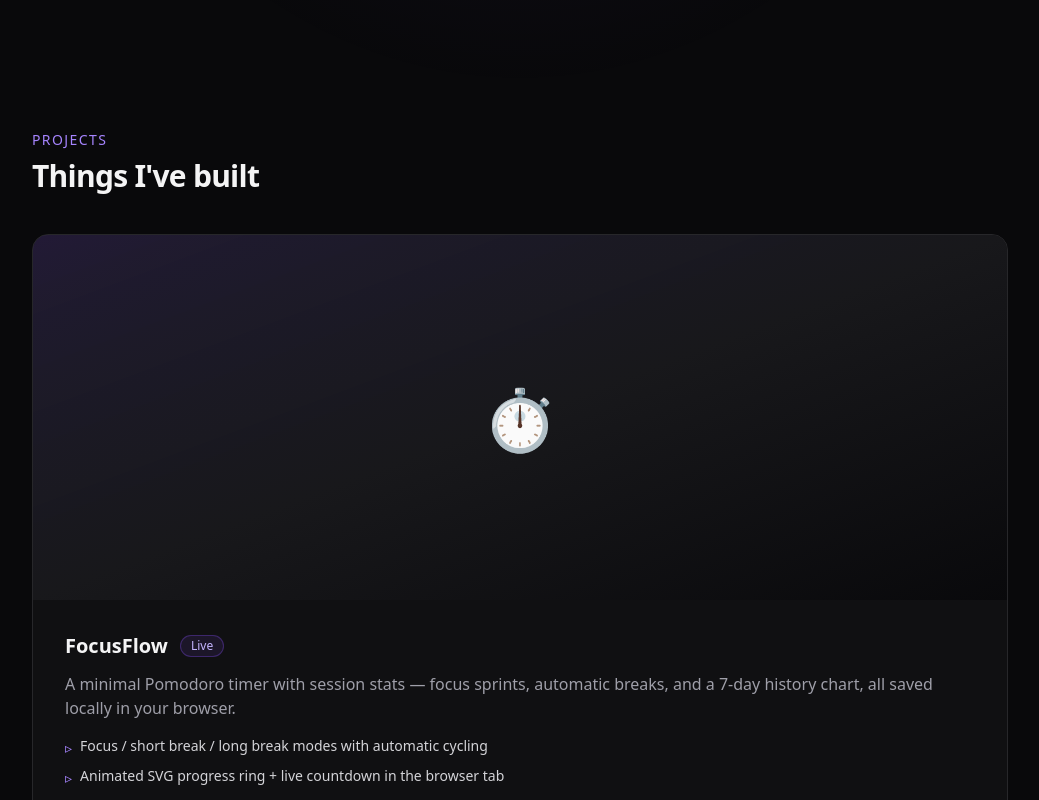
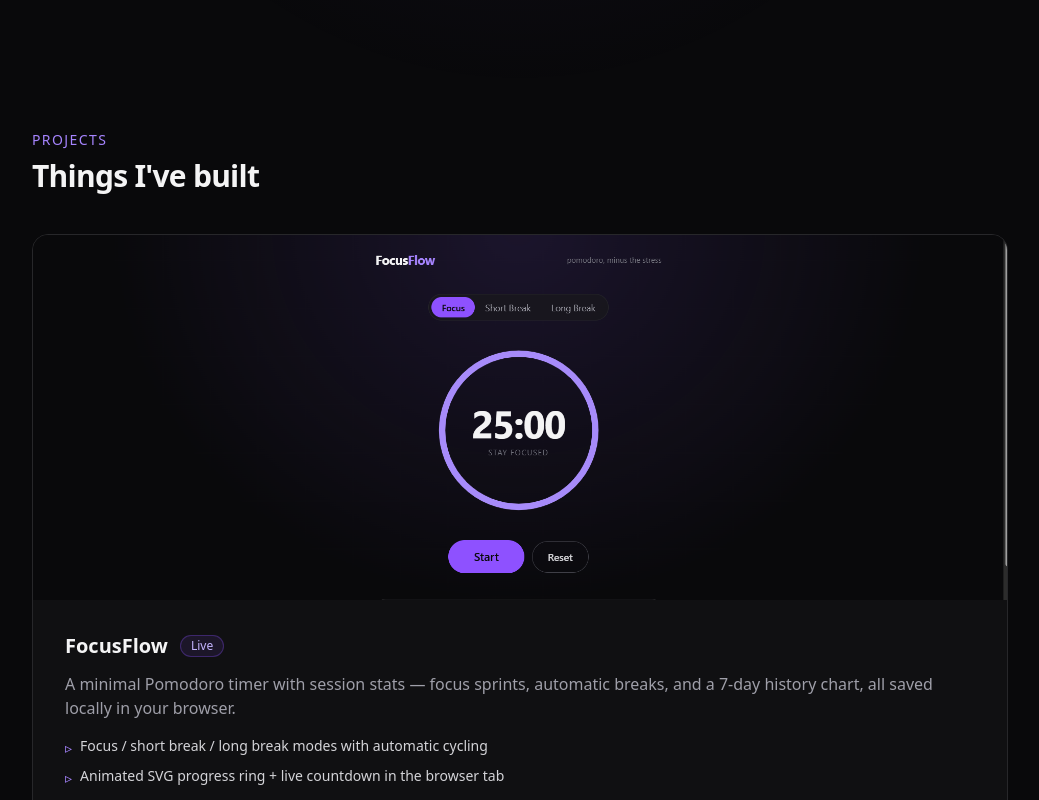
Before and after one commit to newaar93/Portfolio, a React (Vite) app: page / in a window 1280 px wide. Shown: the part 590-1390 px from the top of the page, without its empty margins (120-1159 px from the left). Built offline with nearby package versions, Linux system fonts and the light colour scheme.

Commit message:
Real screenshot + live status on FocusFlow card

```diff
--- a/src/components/Projects.jsx
+++ b/src/components/Projects.jsx
@@ -29,10 +29,17 @@ export default function Projects() {
             key={project.title}
             className="overflow-hidden rounded-2xl border border-zinc-800 bg-zinc-900/50 transition hover:border-zinc-700"
           >
-            {/* Replace this placeholder with a real screenshot of the project (Day 3) */}
-            <div className="flex aspect-[16/6] items-center justify-center bg-gradient-to-br from-violet-500/15 via-zinc-900 to-zinc-950 text-6xl">
-              {project.emoji}
-            </div>
+                        {project.image ? (
+              <img
+                src={project.image}
+                alt={`${project.title} screenshot`}
+                className="aspect-[16/6] w-full object-cover"
+              />
+            ) : (
+              <div className="flex aspect-[16/6] items-center justify-center bg-gradient-to-br from-violet-500/15 via-zinc-900 to-zinc-950 text-6xl">
+                {project.emoji}
+              </div>
+            )}
 
             <div className="p-6 sm:p-8">
               <div className="flex flex-wrap items-center gap-3">
--- a/src/data/content.js
+++ b/src/data/content.js
@@ -4,6 +4,7 @@
 // so you only ever edit ONE place.
 // ============================================================
 
+import focusflowShot from '../assets/focusflow.png'
 export const profile = {
   name: 'Anush Pradhan',
   role: 'Frontend Developer',
@@ -20,6 +21,7 @@ export const projects = [
   {
     title: 'FocusFlow',
     emoji: '⏱️',
+        image: focusflowShot,
     description:
       'A minimal Pomodoro timer with session stats — focus sprints, automatic breaks, and a 7-day history chart, all saved locally in your browser.',
     status: 'live',
```
Also changed, not shown: src/assets/focusflow.png (added), 1 other file (tests, documents, lock files or other folders).
